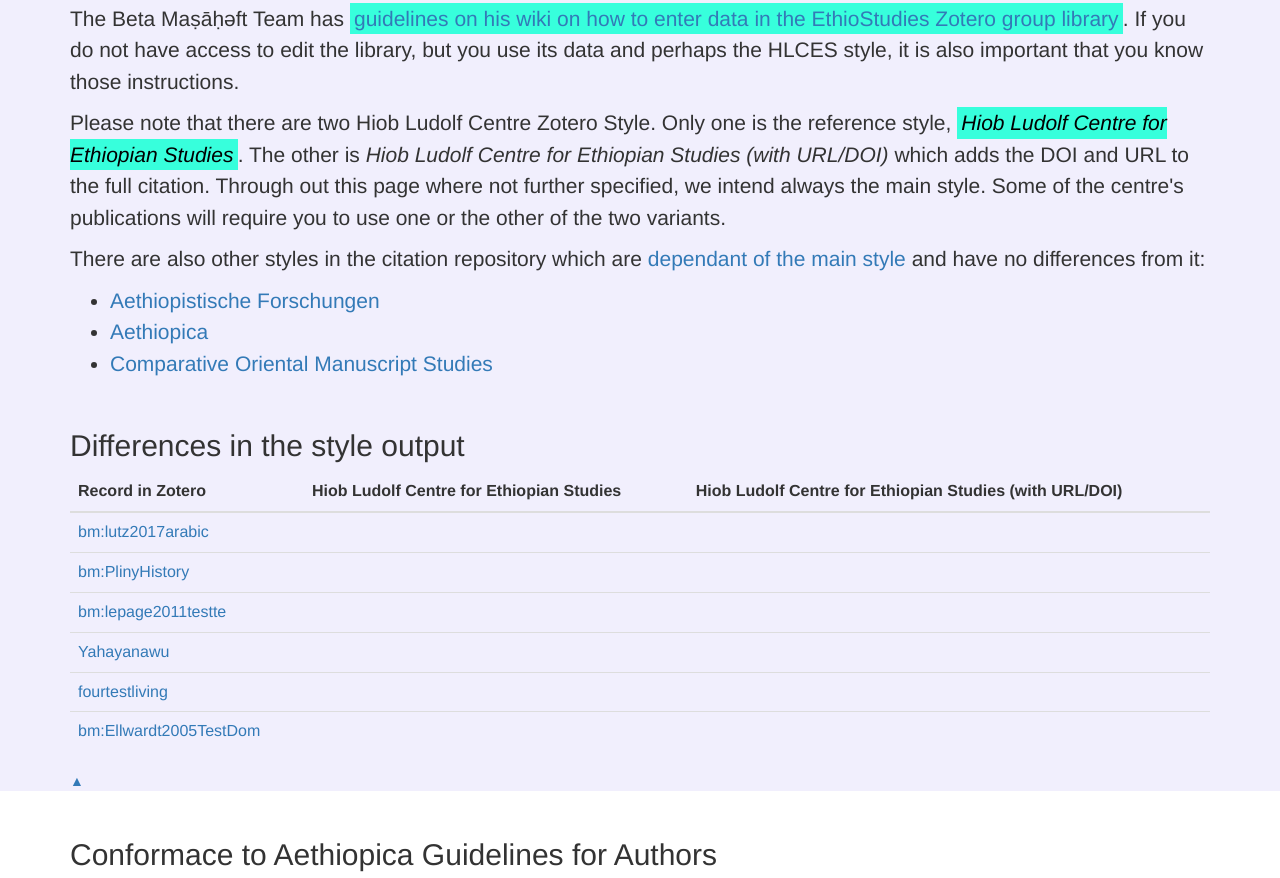
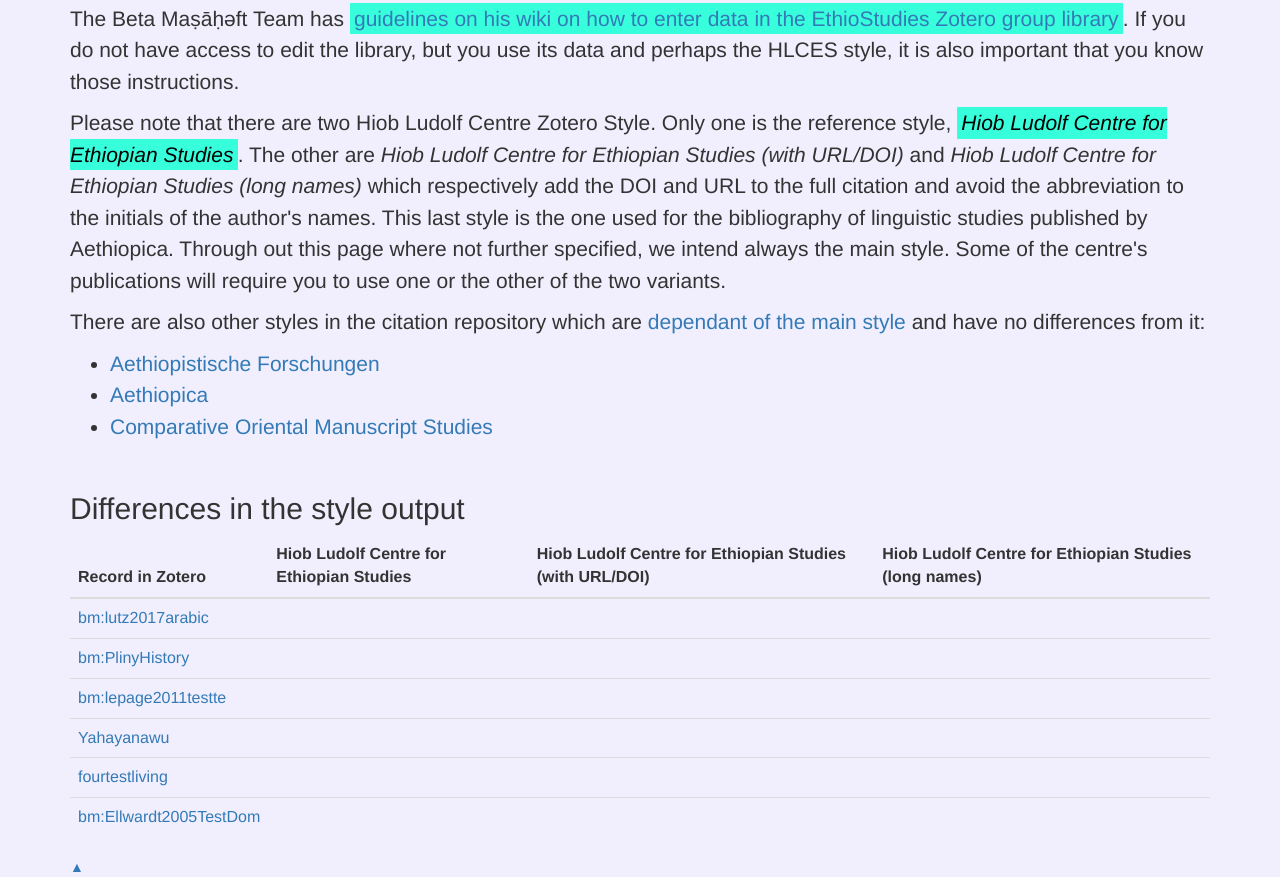
Before and after one commit to BetaMasaheft/bibliography, a plain HTML site: page index.html in a window 1280 px wide. Shown: the part 1787-2665 px from the top of the page. Drawn offline with nearby package versions, Linux system fonts and the light colour scheme; some packages are replaced by stand-ins of ours; no server answers; a script that the page names is missing.

Commit message:
added column for new style

```diff
--- a/index.html
+++ b/index.html
@@ -175,13 +175,13 @@
                         important that you know those instructions.</p>
                     <p>Please note that there are two Hiob Ludolf Centre Zotero Style. Only one is
                         the reference style, <mark><i>Hiob Ludolf Centre for Ethiopian
-                            Studies</i></mark>. The other is <i>Hiob Ludolf Centre for Ethiopian
+                            Studies</i></mark>. The other are <i>Hiob Ludolf Centre for Ethiopian
                             Studies (with URL/DOI)</i>
-                        <!--and <i>Hiob Ludolf Centre for
-                            Ethiopian Studies names long</i>-->
-                        which adds the DOI and URL to the full
-                        citation<!--and avoids the abbreviation to the initials of the
-                        author's names. This last is the style used for the bibliography of linguistic studies published by Aethiopica-->.
+                        and <i>Hiob Ludolf Centre for
+                            Ethiopian Studies (long names)</i>
+                        which respectively add the DOI and URL to the full
+                        citation and avoid the abbreviation to the initials of the
+                        author's names. This last style is the one used for the bibliography of linguistic studies published by Aethiopica.
                         Through out this page where not further specified, we intend always the main
                         style. Some of the centre's publications will require you to use one or the
                         other of the two variants.</p>
@@ -209,7 +209,7 @@
                                     <th>Record in Zotero</th>
                                     <th>Hiob Ludolf Centre for Ethiopian Studies</th>
                                     <th>Hiob Ludolf Centre for Ethiopian Studies (with URL/DOI)</th>
-                                    <!--  <th>Hiob Ludolf Centre for Ethiopian Studies names long</th>-->
+                                      <th>Hiob Ludolf Centre for Ethiopian Studies (long names)</th>
                                 </tr>
                             </thead>
                             <tbody>
@@ -221,7 +221,7 @@
                                         >bm:lutz2017arabic</span></a></td>
                                     <td class="zotRef0"></td>
                                     <td class="zotRef1"></td>
-                                    <!--                                <td class="zotRef2"></td>-->
+                                                                    <td class="zotRef2"></td>
 
                                 </tr>
                                 <tr>
@@ -231,7 +231,7 @@
                                         bm:PlinyHistory</span></a></td>
                                     <td class="zotRef0"></td>
                                     <td class="zotRef1"></td>
-                                    <!--                                <td class="zotRef2"></td>-->
+                                                                    <td class="zotRef2"></td>
 
                                 </tr>
                                 <tr>
@@ -241,7 +241,7 @@
                                         >bm:lepage2011testte</span></a></td>
                                     <td class="zotRef0"></td>
                                     <td class="zotRef1"></td>
-                                    <!--                                <td class="zotRef2"></td>-->
+                                                                    <td class="zotRef2"></td>
 
                                 </tr>
                                 <tr>
@@ -250,7 +250,7 @@
                                                 ><span class="zotID">Yahayanawu</span></a></td>
                                     <td class="zotRef0"></td>
                                     <td class="zotRef1"></td>
-                                    <!--                                <td class="zotRef2"></td>-->
+                                                                    <td class="zotRef2"></td>
 
                                 </tr>
                                 <tr>
@@ -259,7 +259,7 @@
                                                 ><span class="zotID">fourtestliving</span></a></td>
                                     <td class="zotRef0"></td>
                                     <td class="zotRef1"></td>
-                                    <!--                                <td class="zotRef2"></td>-->
+                                                                    <td class="zotRef2"></td>
                                 </tr>
                                 <tr>
                                     <td><a
@@ -268,7 +268,7 @@
                                             >bm:Ellwardt2005TestDom</span></a></td>
                                     <td class="zotRef0"></td>
                                     <td class="zotRef1"></td>
-                                    <!--                                <td class="zotRef2"></td>-->
+                                                                    <td class="zotRef2"></td>
                                 </tr>
                             </tbody>
                         </table>
```
